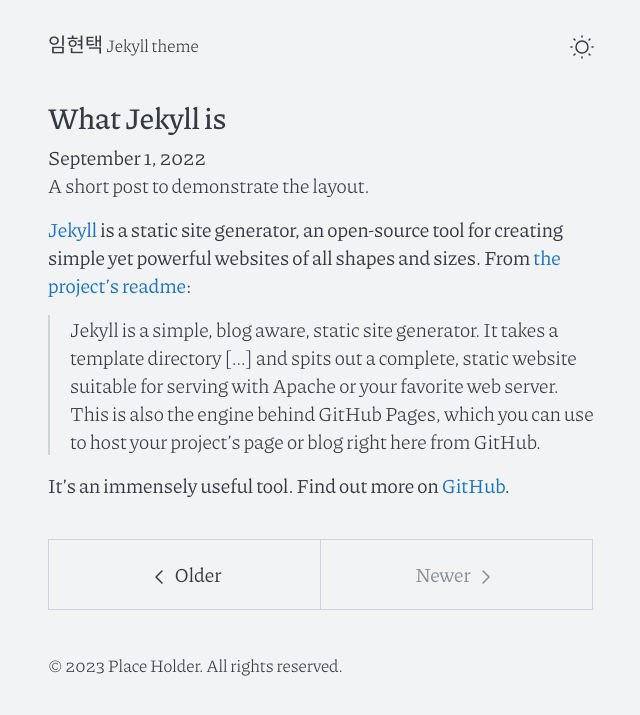
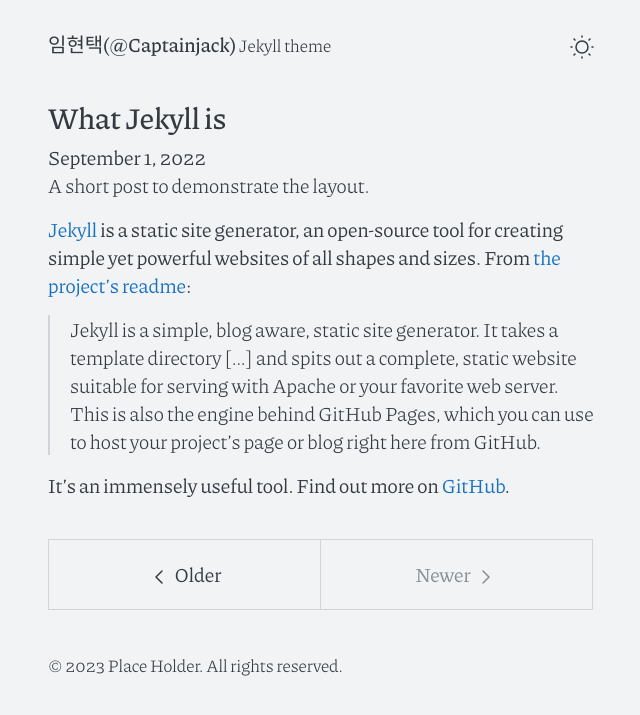
Before and after one commit to Captainjack-kor/Captainjack-kor.github.io, a Jekyll site: the page built from posts.md, in a window 1280 px wide. Shown: the top 715 px of the page, without its empty margins (319-959 px from the left). Built offline with Jekyll 4.4.1, drawn with Linux system fonts in a browser that asks for light colours; the list of posts is cut into pages by our own code; part of the change alters nothing that is shown.

```diff
--- a/_config.yml
+++ b/_config.yml
@@ -1,7 +1,7 @@
 # site settings
 
-title: 임현택
-description: Jekyll theme for a beautiful online CV
+title: 임현택(@Captainjack)
+description: 현재 코드벡터에서 Web & App 모의 해킹 컨설턴트 업무를 하고 있는 임현택입니다. \n 오늘보다 내일 더 성장하는 삶을 목표로 하고 있습니다.
 taglong: Jekyll theme for a beautiful online CV
 tagshort: Jekyll theme
 url: https://cvless.netlify.app
```
